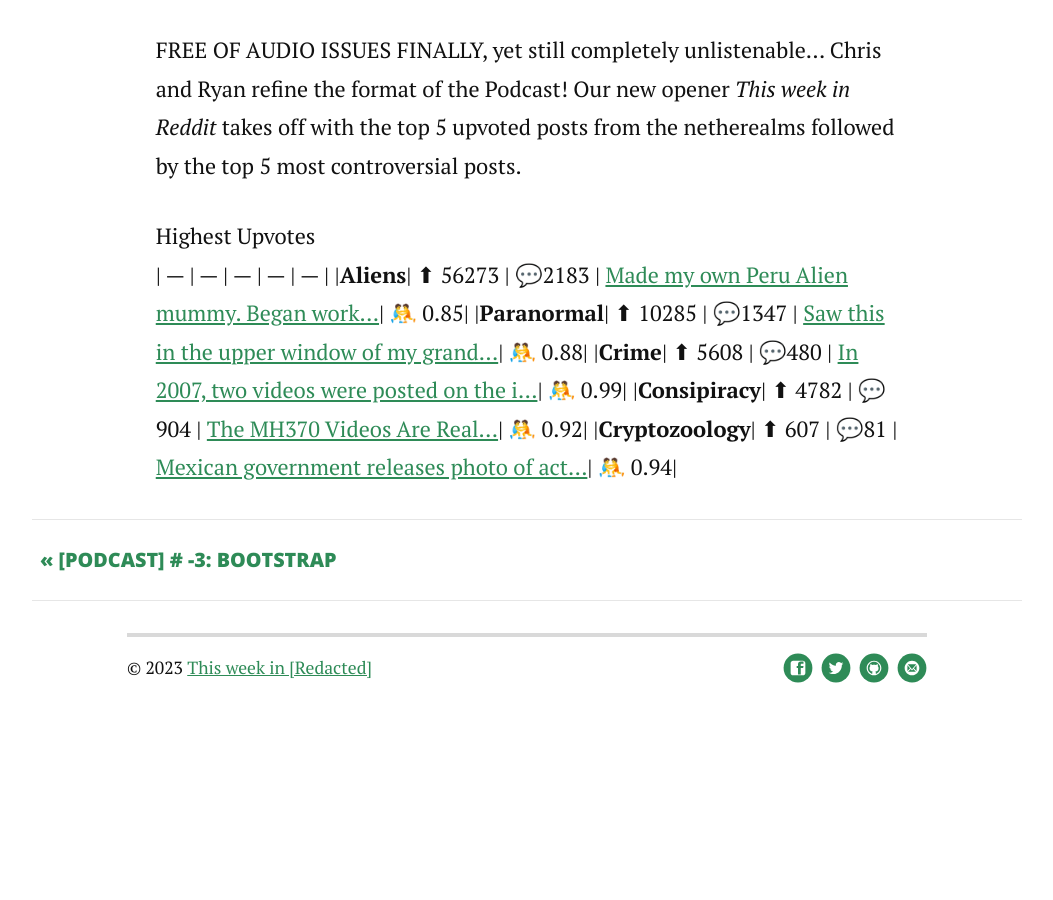
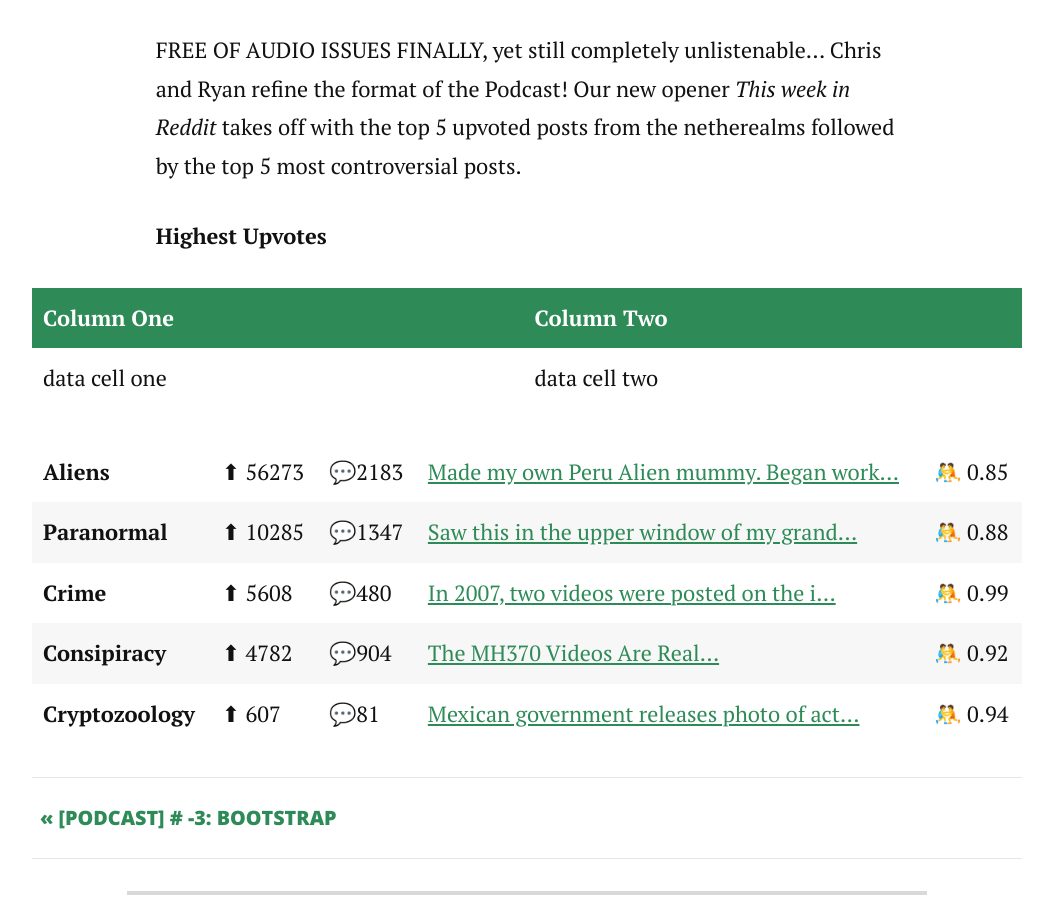
Before and after one commit to thisweekinredacted/thisweekinredacted.github.io, a Jekyll site: the page built from _posts/2023-9-11-podcast-minus-2.markdown, in a window 1280 px wide and 900 px high, scrolled down 556 px. Shown: the whole window, without its empty margins (113-1166 px from the left). Built offline with Jekyll 4.4.1, drawn with Linux system fonts in a browser that asks for light colours; nearby versions of some CDN libraries; before the commit the page ends 1280 px from its top, so only the background shows below that.

Commit message:
Update 2023-9-11-podcast-minus-2.markdown

```diff
--- a/_posts/2023-9-11-podcast-minus-2.markdown
+++ b/_posts/2023-9-11-podcast-minus-2.markdown
@@ -12,8 +12,13 @@ td, th {
 
 FREE OF AUDIO ISSUES FINALLY, yet still completely unlistenable... Chris and Ryan refine the format of the Podcast!  Our new opener *This week in Reddit* takes off with the top 5 upvoted posts from the netherealms followed by the top 5 most controversial posts.
 
+**Highest Upvotes** <br>
 
-Highest Upvotes <br>
+| Column One    | Column Two    |
+| ---           | ---           |
+| data cell one | data cell two |
+
+
 | --- | --- | --- | --- | --- |
 |**Aliens**| ⬆ 56273 | 💬2183 |  [Made my own Peru Alien mummy. Began work...](https://i.redd.it/wxno3xo292ob1.png)| 🤼 0.85|
 |**Paranormal**| ⬆ 10285 | 💬1347 |  [Saw this in the upper window of my grand...](https://i.redd.it/6z3fyklkpbnb1.jpg)| 🤼 0.88|
```
